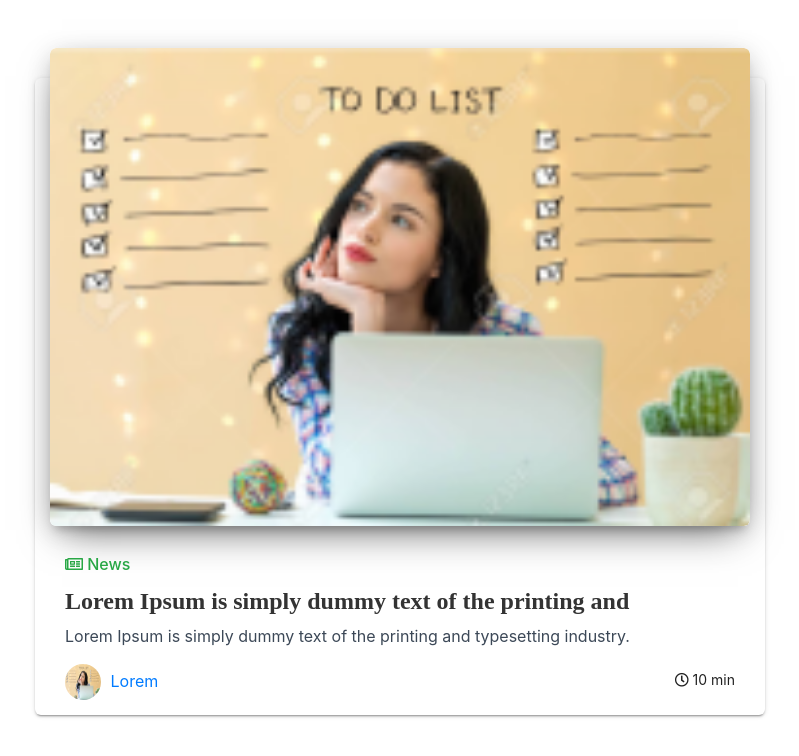
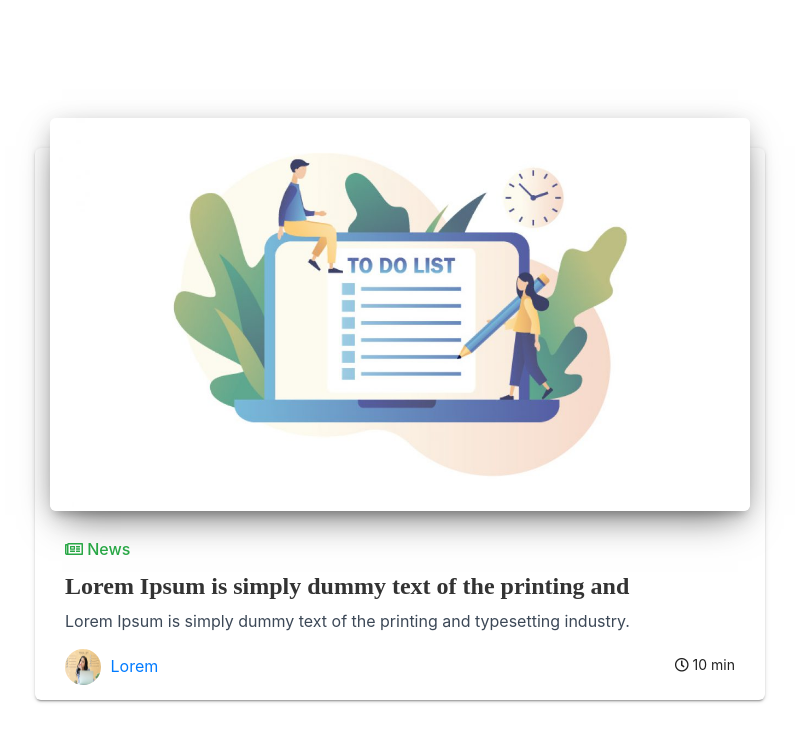
Before and after one commit to bilal-rizwaan/Pwa-Office, a plain HTML site: page PWA-STUFF-master/index.html in a window 1280 px wide. Shown: the whole page, without its empty margins (240-1039 px from the left). Drawn offline with nearby package versions, Linux system fonts and the light colour scheme.

Commit message:
Change Image

```diff
--- a/PWA-STUFF-master/index.html
+++ b/PWA-STUFF-master/index.html
@@ -18,7 +18,7 @@
         <div class="col-md-8 mx-auto">
             <div class="blog-card blog-card-blog">
                 <div class="blog-card-image">
-                    <a href="#"> <img class="img" src="icon/apple-icon-180x180-dunplab-manifest-42526.jpg"> </a>
+                    <a href="#"> <img class="img" src="moon_night_sky_194749_1280x1024.jpg"> </a>
                     <div class="ripple-cont"></div>
                 </div>
                 <div class="blog-table">
--- a/PWA-STUFF-master/style.css
+++ b/PWA-STUFF-master/style.css
@@ -3,6 +3,11 @@
     padding: 0;
     box-sizing: border-box;
     /* background: #000;*/
+  }
+  .container{
+    display: grid;
+    place-items: center;
+    min-height: 100vh;
   }
   h1{
     text-align:center;
```
Also changed, not shown: PWA-STUFF-master/moon_night_sky_194749_1280x1024.jpg (added).
